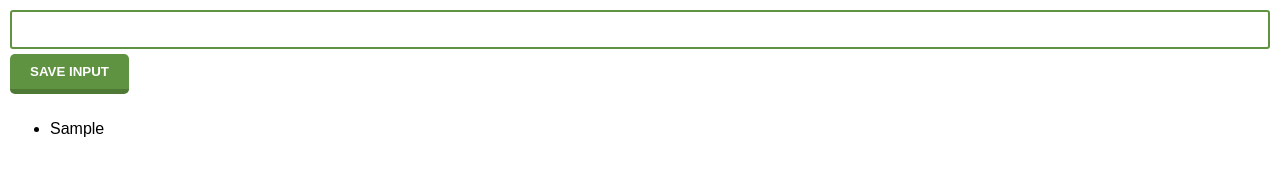
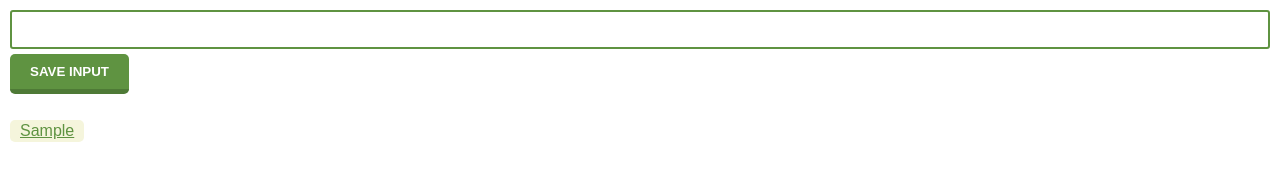
Before and after one commit to flam3yx/chrome-extension, a browser extension: page index.html in a window 1280 px wide. Both pictures are taken after typing "Sample" into the empty fields and a click on the button "SAVE INPUT". Drawn offline with Linux system fonts and the light colour scheme.

Commit message:
Add icon, update manifest, and enhance UI for leads tracker

```diff
--- a/main.js
+++ b/main.js
@@ -11,7 +11,13 @@ const ulEl = document.getElementById("ul-el");
 
 inputBtn.addEventListener("click", function() {
     myLeads.push(inputEl.value);
-    ulEl.innerHTML += "<li>" + inputEl.value + "</li>";
+    ulEl.innerHTML += `
+        <li>
+            <a target='_blank' href='${inputEl.value}'>
+                ${inputEl.value}
+            </a>
+        </li>
+    `;
     inputEl.value = "";
 })
 
--- a/style.css
+++ b/style.css
@@ -2,6 +2,7 @@ body {
     margin: 0;
     padding: 10px;
     font-family: Arial, Helvetica, sans-serif;
+    min-height: 400px;
 }
 
 /*
@@ -37,3 +38,24 @@ button:active {
     border-bottom: 1px solid #4e7a36;
     margin-top: 4px;
 }
+
+ul {
+    list-style: none;
+    padding-left: 0;
+}
+
+li {
+    margin-top: 5px;
+    background-color: beige;
+    border-radius: 5px;
+    padding: 2px 10px;
+    width: fit-content;
+}
+
+li a {
+    color: #5f9341;
+}
+
+li a:hover {
+    color: #4e7a36;
+}
```
Also changed, not shown: icon.png (added), manifest.json (added).
